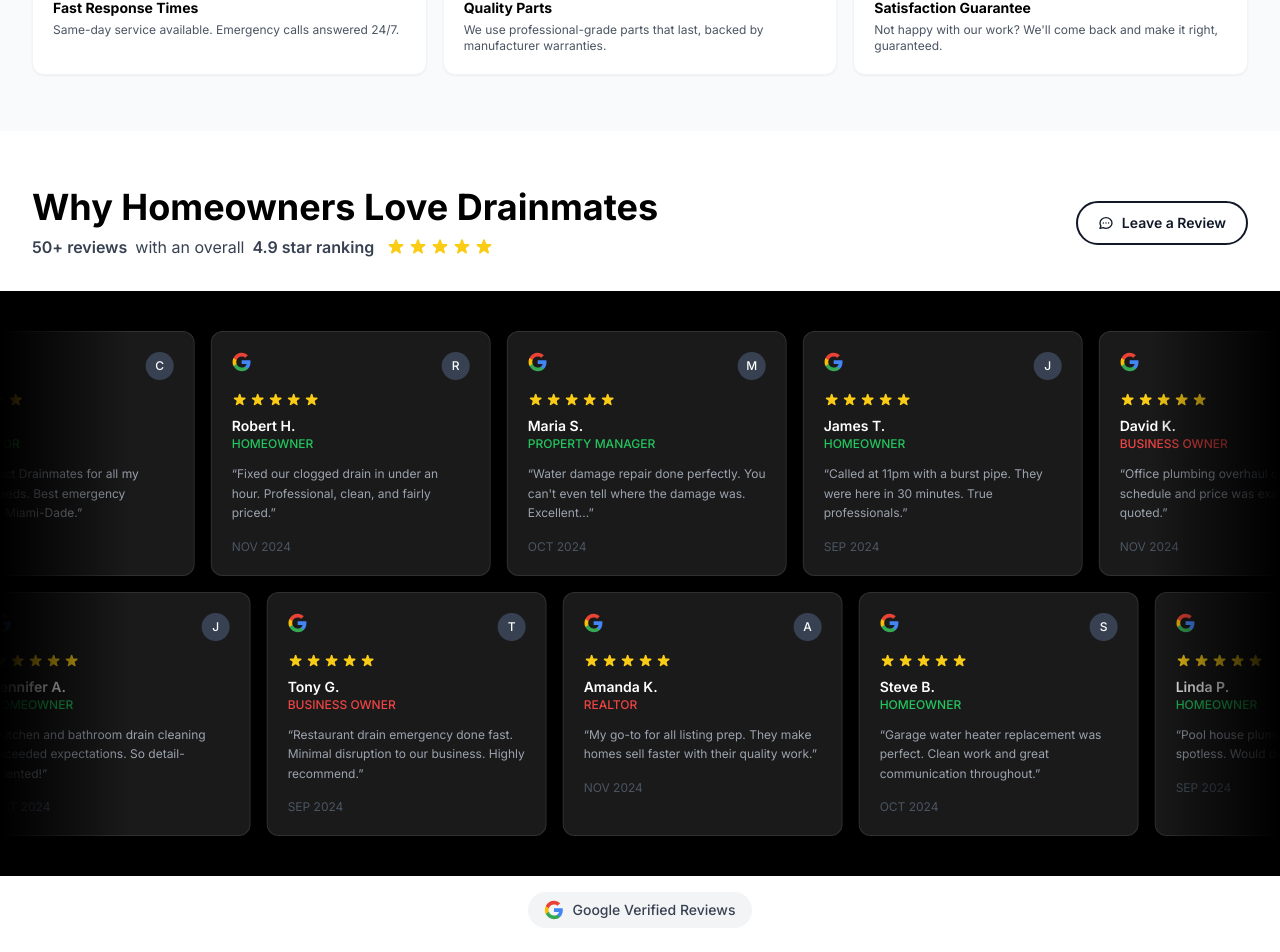
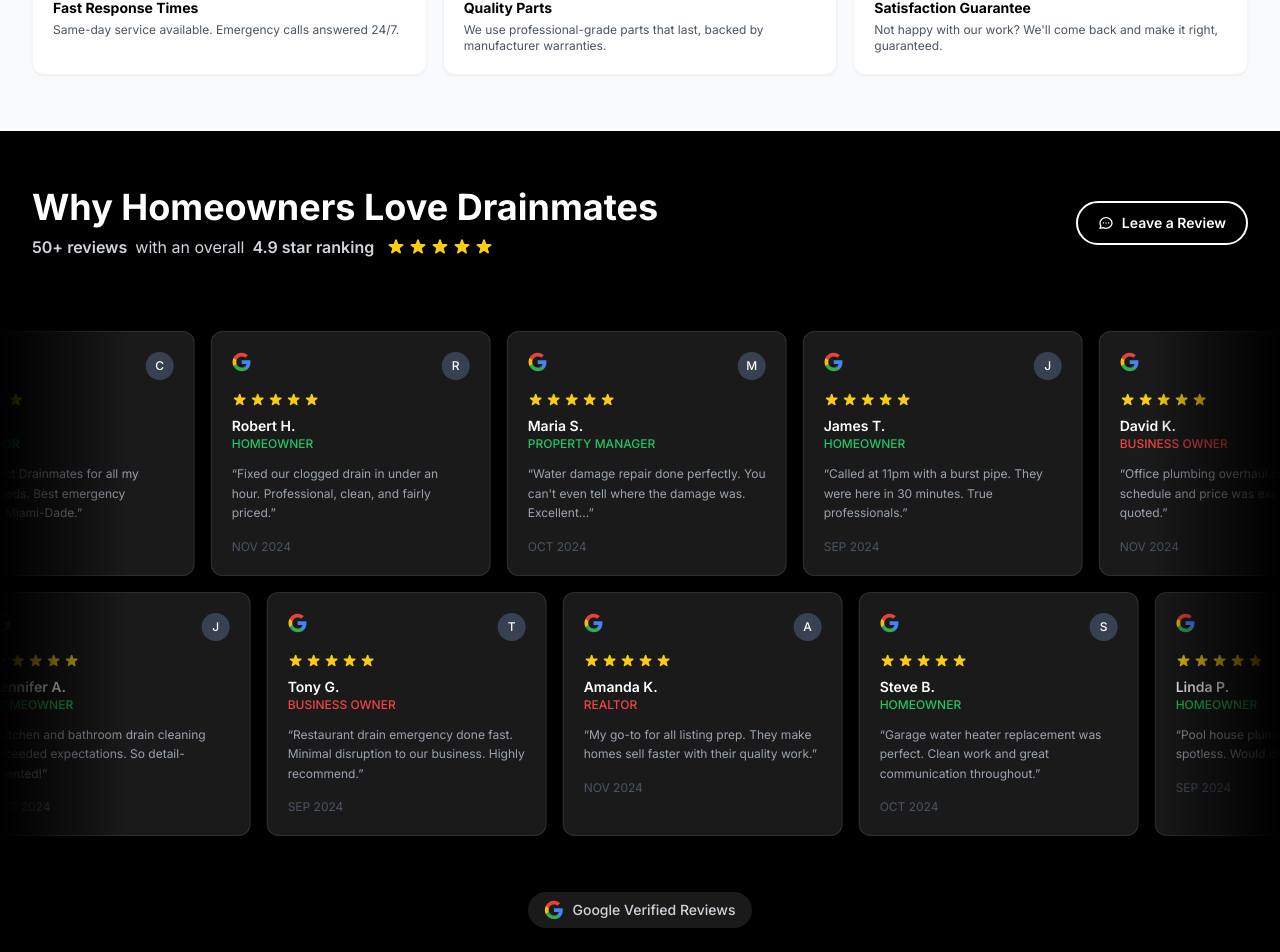
Before and after one commit to Expandingmind/Drainmates, a Next.js app: page / in a window 1280 px wide. Shown: the part 2311-3263 px from the top of the page. Built offline with nearby package versions, Linux system fonts and the light colour scheme.

Commit message:
Change testimonials background to black for better flow

```diff
--- a/components/Testimonials.tsx
+++ b/components/Testimonials.tsx
@@ -177,17 +177,17 @@
   const row2Cards = [...TESTIMONIALS_ROW_2, ...TESTIMONIALS_ROW_2, ...TESTIMONIALS_ROW_2]
 
   return (
-    <section ref={sectionRef} id="reviews" className="py-10 md:py-14 bg-white overflow-hidden">
+    <section ref={sectionRef} id="reviews" className="py-10 md:py-14 bg-black overflow-hidden">
       <div className="max-w-7xl mx-auto px-4 sm:px-6 lg:px-8 mb-8">
         {/* Section Header */}
         <div className={`flex flex-col md:flex-row md:items-center md:justify-between gap-4 transition-all duration-700 ${
           isVisible ? 'opacity-100 translate-y-0' : 'opacity-0 translate-y-8'
         }`}>
           <div>
-            <h2 className="text-2xl sm:text-3xl md:text-4xl font-bold text-black mb-2">
+            <h2 className="text-2xl sm:text-3xl md:text-4xl font-bold text-white mb-2">
               Why Homeowners Love Drainmates
             </h2>
-            <div className="flex items-center gap-2 text-gray-700 text-sm md:text-base">
+            <div className="flex items-center gap-2 text-gray-300 text-sm md:text-base">
               <span className="font-semibold">50+ reviews</span>
               <span>with an overall</span>
               <span className="font-semibold">4.9 star ranking</span>
@@ -203,7 +203,7 @@
 
           <a
             href="#"
-            className="inline-flex items-center gap-2 px-5 py-2.5 border-2 border-gray-900 rounded-full text-gray-900 font-semibold text-sm hover:bg-gray-900 hover:text-white transition-colors self-start md:self-auto"
+            className="inline-flex items-center gap-2 px-5 py-2.5 border-2 border-white rounded-full text-white font-semibold text-sm hover:bg-white hover:text-black transition-colors self-start md:self-auto"
           >
             <svg className="w-4 h-4" fill="none" viewBox="0 0 24 24" stroke="currentColor">
               <path strokeLinecap="round" strokeLinejoin="round" strokeWidth={2} d="M8 12h.01M12 12h.01M16 12h.01M21 12c0 4.418-4.03 8-9 8a9.863 9.863 0 01-4.255-.949L3 20l1.395-3.72C3.512 15.042 3 13.574 3 12c0-4.418 4.03-8 9-8s9 3.582 9 8z" />
@@ -214,7 +214,7 @@
       </div>
 
       {/* Scrolling Reviews Container */}
-      <div className="relative bg-black py-8 md:py-10">
+      <div className="relative py-8 md:py-10">
         {/* Gradient overlays for fade effect */}
         <div className="absolute left-0 top-0 bottom-0 w-20 md:w-32 bg-gradient-to-r from-black to-transparent z-10 pointer-events-none"></div>
         <div className="absolute right-0 top-0 bottom-0 w-20 md:w-32 bg-gradient-to-l from-black to-transparent z-10 pointer-events-none"></div>
@@ -239,8 +239,8 @@
       </div>
 
       {/* Google Verified Badge */}
-      <div className="bg-white py-4 flex justify-center">
-        <div className="inline-flex items-center gap-2 px-4 py-2 bg-gray-100 rounded-full text-sm text-gray-700">
+      <div className="py-4 flex justify-center">
+        <div className="inline-flex items-center gap-2 px-4 py-2 bg-white/10 rounded-full text-sm text-gray-300">
           <GoogleIcon />
           <span className="font-medium">Google Verified Reviews</span>
         </div>
```
